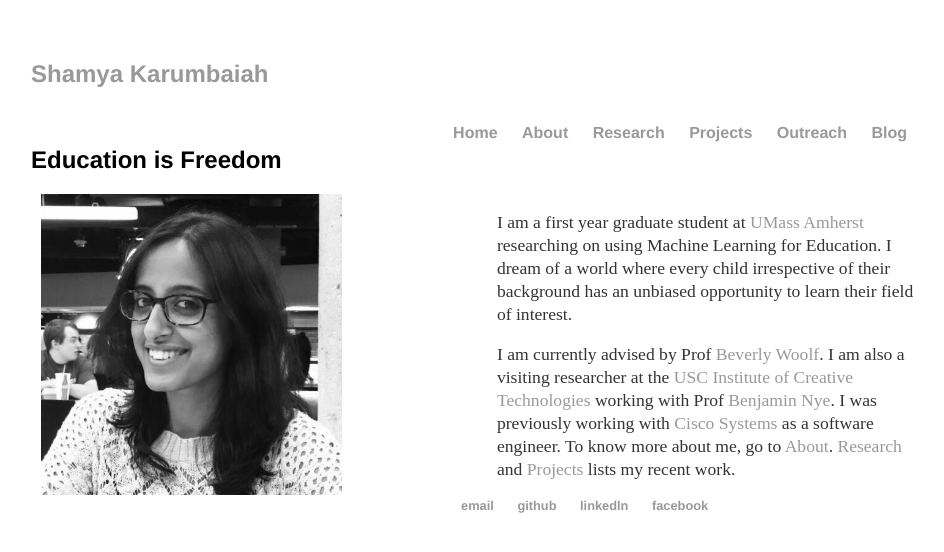
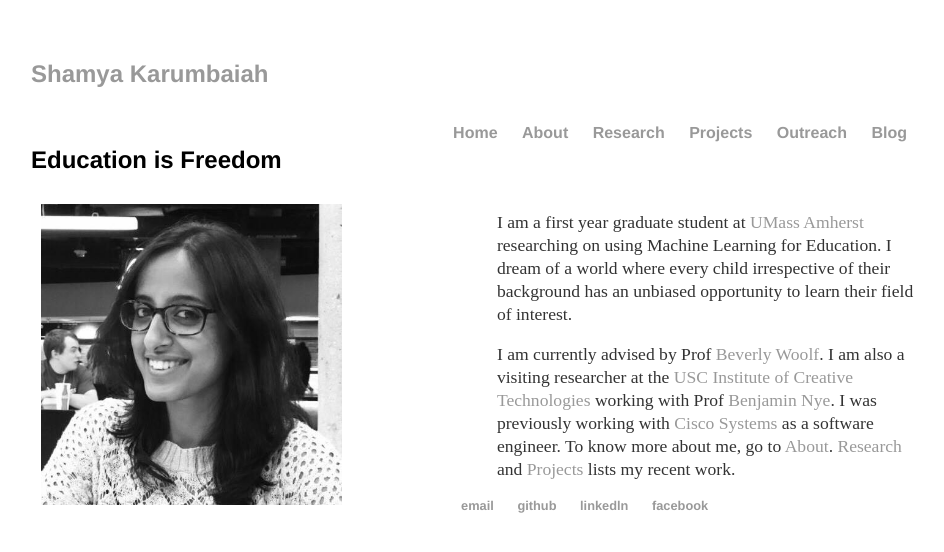
Before and after one commit to Shamya/shamyatest.github.io, a Jekyll site: the page built from index.html, in a window 1280 px wide. Shown: the top 552 px of the page, without its empty margins (161-1105 px from the left). Built offline with Jekyll 4.4.1, drawn with Linux system fonts in a browser that asks for light colours.

Commit message:
Update index.html

```diff
--- a/index.html
+++ b/index.html
@@ -4,7 +4,7 @@
 ---
 <h2>Education is Freedom</h2>
 <div class="section1">
-  <img src="/images/shamya.jpg" height=70% width=70% hspace=10></img>
+  <img src="/images/shamya.jpg" height=70% width=70% style="margin:10px 10px 10px 10px"></img>
 </div>
 
 <div class="section2">
```
